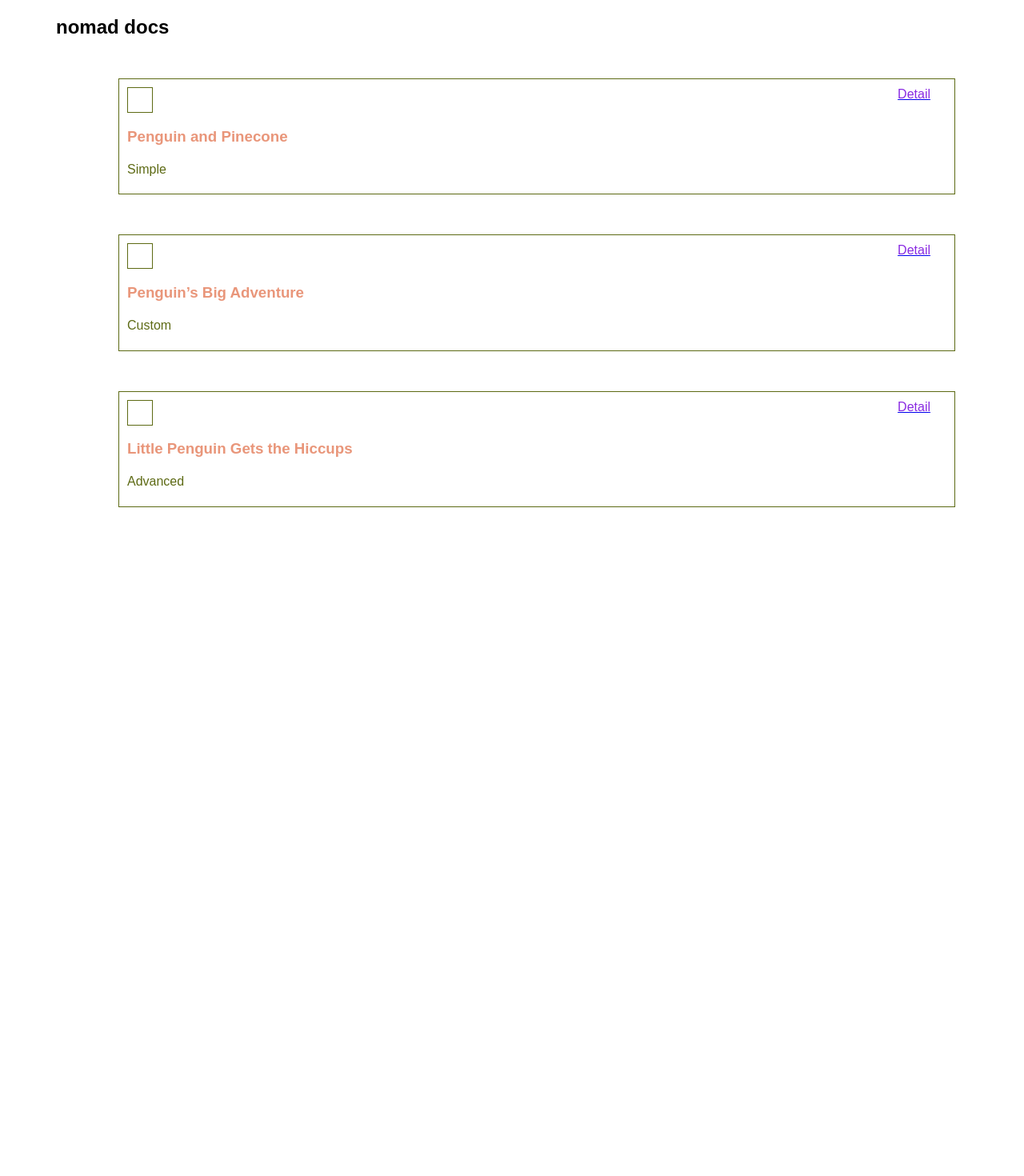
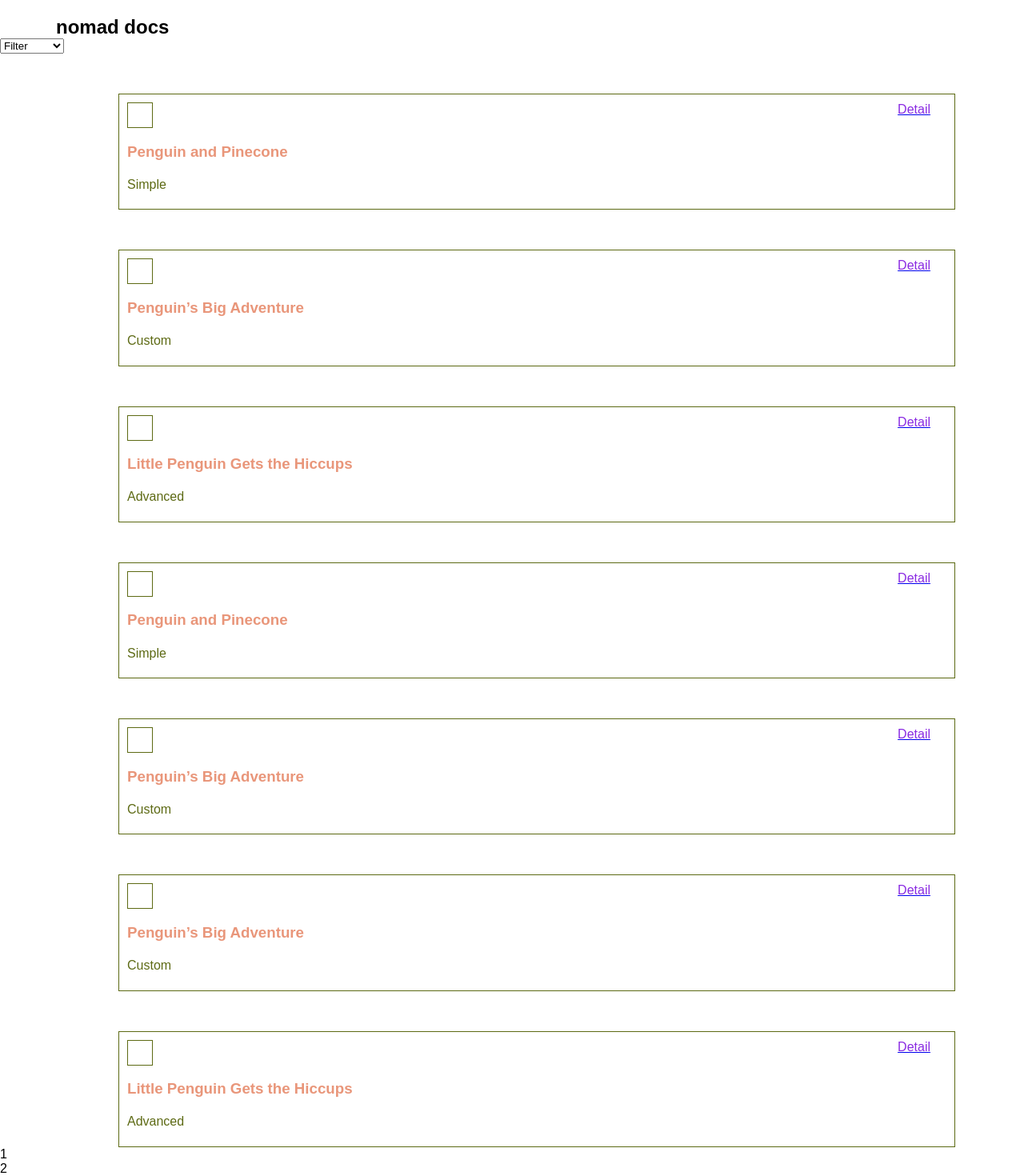
Before and after one commit to lavinialoredana/nomad-docs, a React (Create React App) app: page / in a window 1280 px wide. Shown: the whole page at 80% size. Before the commit the page ends 800 px from the top, so only its background shows below. Built offline with nearby package versions, Linux system fonts and the light colour scheme.

Commit message:
Forth commit - Filter & Pagination

```diff
--- a/src/App.js
+++ b/src/App.js
@@ -1,38 +1,15 @@
 import DocumentList from "./Components/DocumentList";
 import DocumentView from "./Components/DocumentView";
 import { BrowserRouter, Route } from "react-router-dom";
+import {array_of_docs} from './data.js';
+import Header from './Components/Header'
 
 
-const array_of_docs = [
-  {
-    title: "Penguin and Pinecone",
-    type: "Simple",
-    date: "2020/11/11",
-    id: "1",
-  },
-  {
-    title: "Penguin’s Big Adventure",
-    type: "Custom",
-    date: "2020/12/11",
-    text:
-      "Penguin wants to do something no penguin has done before – he wants to set foot on the North Pole. So Penguin sets out with his adventure map to travel to the other side of the world.",
-    id: "2",
-  },
-  {
-    title: "Little Penguin Gets the Hiccups",
-    type: "Advanced",
-    date: "2020/11/13",
-    text:
-      " Ben opens a gift and receives Penguin. Ben is so happy and wants to play. But Penguin says nothing. Ben tries and tries to get Penguin to talk or laugh. But Penguin says nothing. Little Penguin has a bad case of the hiccups. He tries different ways to get rid of them but nothing works. Will a good scare help him? ",
-    image:
-      "https://cdn.jpegmini.com/user/images/slider_puffin_before_mobile.jpg",
-    id: "3",
-  },
-];
 
 function App() {
   return (
     <BrowserRouter>
+      <Header/>
       <Route exact path="/">
         <DocumentList documents={array_of_docs} />
       </Route>
--- a/src/Components/DocumentFilter.js
+++ b/src/Components/DocumentFilter.js
@@ -3,9 +3,11 @@ import React from "react";
 function DocumentFilter({ onChange }) {
   return (
     <select onChange={onChange}>
+      <option disabled selected>Filter</option>
       <option>simple</option>
       <option>custom</option>
       <option>advanced</option>
+      <option>all</option>
     </select>
   );
 }
--- a/src/Components/DocumentList.js
+++ b/src/Components/DocumentList.js
@@ -1,7 +1,7 @@
-import React, { Component } from "react";
+import React, { useState, useEffect } from "react";
 import "../DocumentList.css";
 import DocumentItem from "./DocumentItem.js";
-import Header from "../Components/Header";
+import fetchDocuments from "../fetchDocuments";
 
 const renderListItem = function (documentItem) {
   return (
@@ -14,20 +14,57 @@ const renderListItem = function (documentItem) {
   );
 };
 
-class DocumentList extends Component {
-  render() {
+const DocumentList = () => {
+  const [typeOfDocument, setTypeOfDocument] = useState("All");
+  const [pageNumber, setPageNumber] = useState(1);
+  const [fetchResults, setFetchResults] = useState(
+    fetchDocuments(typeOfDocument, pageNumber),
+  );
+
+  useEffect(() => {
+    setFetchResults(fetchDocuments(typeOfDocument, pageNumber));
+  }, [typeOfDocument, pageNumber]);
+
+
+  const onChange = (event) => {
+    setTypeOfDocument(event.target.value);
+  };
+
+  const changeToPage = (pageNumber) => {
+    console.log(pageNumber);
+    setPageNumber(pageNumber)
+  }
   return (
     <div>
-        <Header />
+      <select onChange={onChange}>
+        <option disabled selected>
+          Filter
+        </option>
+        <option value="Simple">simple</option>
+        <option value="Custom">custom</option>
+        <option value="Advanced">advanced</option>
+        <option value="All">all</option>
+      </select>
+
       <ul className="list-container">
         {/* // I am rendering all the elements on "documents" list
         // by calling map I know for each element a render function will be called,
         // the render function that will be called is "renderListItem",
         // because I type this function as the argument of "map" */}
-          {this.props.documents.map(renderListItem)}
+        {fetchResults?.documents.map(renderListItem)}
       </ul>
+      <div className="page-container">
+        {
+          <div className="page-container">
+            {Array(fetchResults.numberOfPages)
+              .fill()
+              .map((value, index) => (
+                <div onClick={()=>changeToPage(index+1)}>{index+1}</div>
+              ))}
+          </div>
+        }
+      </div>
     </div>
   );
-  }
-}
+};
 export default DocumentList;
--- a/src/Components/DocumentView.js
+++ b/src/Components/DocumentView.js
@@ -1,6 +1,5 @@
 import React, { Component } from "react";
 import "../DocumentView.css";
-import Header from "../Components/Header";
 
 class DocumentView extends Component {
   render() {
@@ -12,10 +11,9 @@ class DocumentView extends Component {
     const image = document.image && (
       <img className="foto-container" src={document.image} alt="Penguin" />
     );
-
+    console.log(this.props);
     return (
       <div>
-        <Header />
         <div className="main-container">
           <a href="none" target="blank">
             Next Document
--- /dev/null
+++ b/src/data.js
@@ -0,0 +1,59 @@
+
+export const array_of_docs = [
+  {
+    title: "Penguin and Pinecone",
+    type: "Simple",
+    date: "2020/11/11",
+    id: "1",
+  },
+  {
+    title: "Penguin’s Big Adventure",
+    type: "Custom",
+    date: "2020/12/11",
+    text:
+      "Penguin wants to do something no penguin has done before – he wants to set foot on the North Pole. So Penguin sets out with his adventure map to travel to the other side of the world.",
+    id: "2",
+  },
+  {
+    title: "Little Penguin Gets the Hiccups",
+    type: "Advanced",
+    date: "2020/11/13",
+    text:
+      " Ben opens a gift and receives Penguin. Ben is so happy and wants to play. But Penguin says nothing. Ben tries and tries to get Penguin to talk or laugh. But Penguin says nothing. Little Penguin has a bad case of the hiccups. He tries different ways to get rid of them but nothing works. Will a good scare help him? ",
+    image:
+      "https://cdn.jpegmini.com/user/images/slider_puffin_before_mobile.jpg",
+    id: "3",
+  },
+  {
+    title: "Penguin and Pinecone",
+    type: "Simple",
+    date: "2020/11/11",
+    id: "4",
+  },
+  {
+    title: "Penguin’s Big Adventure",
+    type: "Custom",
+    date: "2020/12/11",
+    text:
+      "Penguin wants to do something no penguin has done before – he wants to set foot on the North Pole. So Penguin sets out with his adventure map to travel to the other side of the world.",
+    id: "5",
+  },
+  {
+    title: "Penguin’s Big Adventure",
+    type: "Custom",
+    date: "2020/12/11",
+    text:
+      "Penguin wants to do something no penguin has done before – he wants to set foot on the North Pole. So Penguin sets out with his adventure map to travel to the other side of the world.",
+    id: "6",
+  },
+  {
+    title: "Little Penguin Gets the Hiccups",
+    type: "Advanced",
+    date: "2020/11/13",
+    text:
+      " Ben opens a gift and receives Penguin. Ben is so happy and wants to play. But Penguin says nothing. Ben tries and tries to get Penguin to talk or laugh. But Penguin says nothing. Little Penguin has a bad case of the hiccups. He tries different ways to get rid of them but nothing works. Will a good scare help him? ",
+    image:
+      "https://cdn.jpegmini.com/user/images/slider_puffin_before_mobile.jpg",
+    id: "7",
+  },
+]
--- /dev/null
+++ b/src/fetchDocuments.js
@@ -0,0 +1,28 @@
+import { array_of_docs } from "./data";
+
+const fetchDocuments = (type = "All", page = 1) => {
+  const resultsPerPage = 5;
+
+  const filteredArray =
+    type === "All"
+      ? array_of_docs
+      : array_of_docs.filter((document) => document.type === type);
+
+  const numberOfResults = filteredArray.length;
+
+  const sliceLimit =
+    numberOfResults % resultsPerPage === 0
+      ? page * resultsPerPage
+      : numberOfResults;
+
+  const slicedArray = filteredArray.slice(
+    page * resultsPerPage - resultsPerPage,
+    sliceLimit,
+  );
+
+  const numberOfPages = Math.ceil(numberOfResults / resultsPerPage);
+
+  return { documents: slicedArray, numberOfPages: numberOfPages };
+};
+
+export default fetchDocuments;
--- a/src/index.js
+++ b/src/index.js
@@ -8,7 +8,7 @@ ReactDOM.render(
   <React.StrictMode>
     <App />
   </React.StrictMode>,
-  document.getElementById('root')
+  document.getElementById('root'),
 );
 
 // If you want to start measuring performance in your app, pass a function
```
Lines whose indentation alone changed are shown as unchanged.
